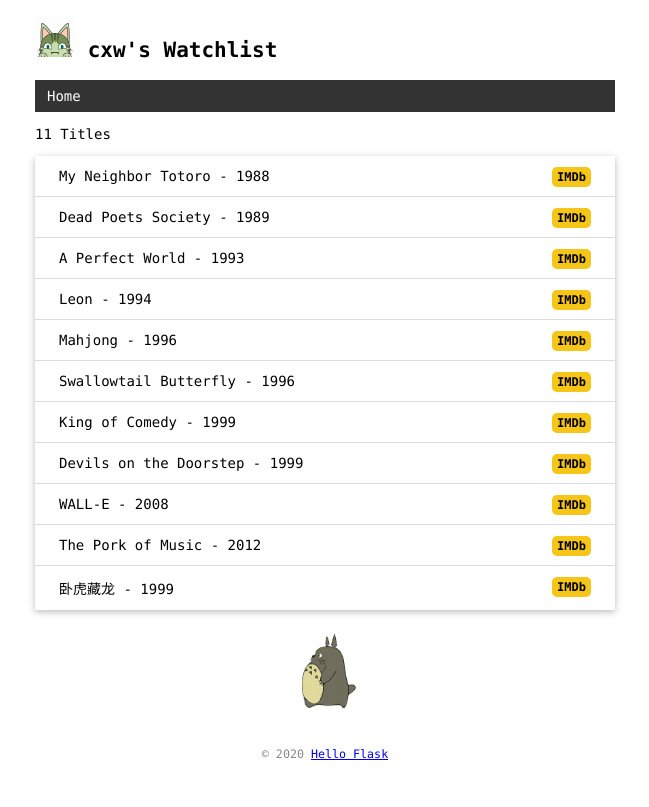
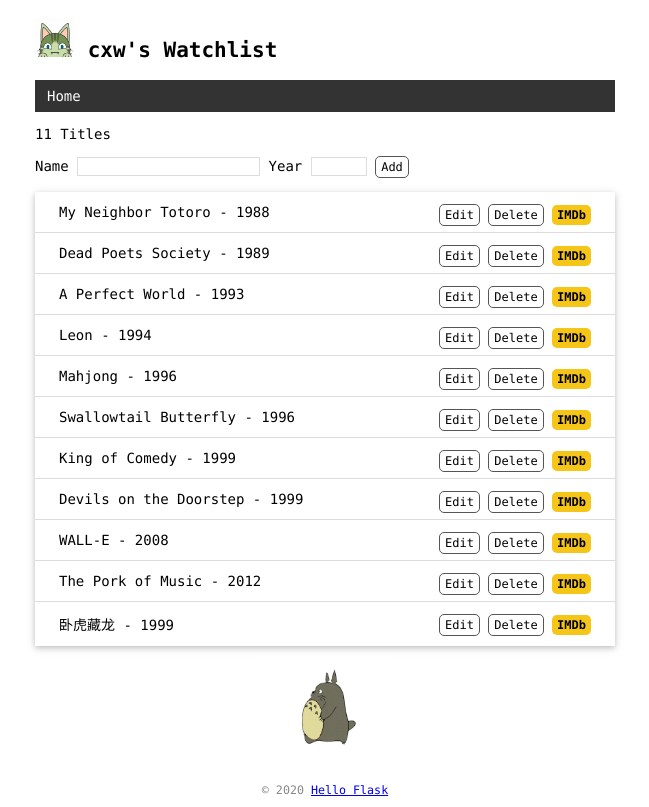
Before and after one commit to newbigland/watchlist2, a Flask app: page / in a window 1280 px wide. Shown: the whole page, without its empty margins (315-964 px from the left). Before the commit the page ends 760 px from the top, so only its background shows below. Run offline with Flask 2, Linux system fonts and the light colour scheme; data comes from the database, SQL or seed files in the repository; both versions use the stored data as it was after the commit.

Commit message:
Create, Edit and Delete item by form

```diff
--- a/app.py
+++ b/app.py
@@ -2,7 +2,7 @@ import os
 import sys
 import click
 
-from flask import Flask, url_for, render_template
+from flask import Flask, url_for, render_template, request, redirect, flash
 from flask_sqlalchemy import SQLAlchemy
 
 WIN = sys.platform.startswith('win')
@@ -16,6 +16,7 @@ app = Flask(__name__)  # 实参为什么是__name__
 # 给app对象添加配置
 app.config['SQLALCHEMY_DATABASE_URI'] = prefix + os.path.join(app.root_path, 'data.db')
 app.config['SQLALCHEMY_TRACK_MODIFICATIONS'] = False  # 关闭对模型修改的监控
+app.config['SECRET_KEY'] = 'dev'  # 设置session对象签名需要的密钥
 # 实例化一个ORM对象，用于操作数据库,参数是配置过的app
 db = SQLAlchemy(app)
 
@@ -54,16 +55,30 @@ def test_url_for():
 #     {'title': 'The Pork of Music', 'year': '2012'},
 # ]
 
-
-@app.route("/")
+# 视图函数默认只接受GET请求,用methods参数表示同时接受 GET 和 POST 请求
+@app.route("/", methods=['GET', 'POST'])
 def index():
-    #user = User.query.first()
+    if request.method == "POST":
+        # 获取表单的数据
+        title = request.form.get('title')  # 参数是表单字段的name属性值
+        year = request.form.get('year')
+        # 验证数据
+        if not title or not year or len(year) > 4 or len(title) > 60:
+            flash("Invalid input")  # 向模板传递要显示的错误信息
+            return redirect(url_for("index"))  # 重定向到主页
+        # 有效数据保存到数据库
+        movie = Movie(title=title, year=year)  # 创建电影记录
+        db.session.add(movie)
+        db.session.commit()
+        flash("Item created.")
+        return redirect(url_for("index"))
+    # 如果是GET请求
+    user = User.query.first()
     movies = Movie.query.all()
-    # 左边的关键字参数my_name,movies是模板文件index.html中使用的变量名，右边的my_name，movies是变量指向的实际对象
+    # 左边的关键字参数name,movies是模板文件index.html中使用的变量名，右边的name，movies是变量指向的实际对象
     # render_template返回渲染好的模板内容
-    #return render_template('index.html', user=user, movies=movies)
-    return render_template('index.html', movies=movies)
-
+    # return render_template('index.html', user=user, movies=movies)
+    return render_template('index.html', user=user, movies=movies)
 
 
 # 定义一个模型类表示数据库中的一张表
@@ -120,12 +135,43 @@ def forge():
 
 @app.errorhandler(404)
 def page_not_found(e):
-    #user = User.query.first()
-    #return render_template('404.html', user=user), 404  # 两个返回值
+    # user = User.query.first()
+    # return render_template('404.html', user=user), 404  # 两个返回值
     return render_template('404.html'), 404  # 两个返回值
 
 
 @app.context_processor
 def inject_user():
+    """
+    在基模板中使用了某个变量（如这里的user），因为基模板会被所有其他页面模板继承，那么这个变量需要使用模板上下文处理函数注入到模板里
+    """
     user = User.query.first()
     return dict(user=user)
+
+
+@app.route('/movie/edit/<int:movie_id>', methods=['GET', 'POST'])
+def edit(movie_id):
+    movie = Movie.query.get_or_404(movie_id)
+    if request.method == "POST":
+        title = request.form['title']
+        year = request.form['year']
+        if not title or not year or len(year) > 4 or len(title) > 60:
+            flash('Invalid input.')
+            return redirect(url_for("edit", movie_id=movie_id))
+        # 如果编辑表单数据有效
+        movie.title = title # 更新标题
+        movie.year = year  # 更新年份
+        db.session.commit()
+        flash('Item updated.')
+        return redirect(url_for("index"))
+    # 如果请求是GET
+    return render_template("edit.html", movie=movie)
+
+
+@app.route("/movie/delete/<int:movie_id>", methods=["POST"])
+def delete(movie_id):
+    movie = Movie.query.get_or_404(movie_id)
+    db.session.delete(movie)
+    db.session.commit()
+    flash("Item deleted.")
+    return redirect(url_for('index'))
--- a/static/style.css
+++ b/static/style.css
@@ -88,3 +88,77 @@ nav li a:hover {
     border-radius: 5px;
     padding: 3px 5px;
 }
+
+/* 覆盖某些浏览器对 input 元素定义的字体 */
+
+input[type=submit] {
+
+    font-family: inherit;
+
+}
+
+input[type=text] {
+
+    border: 1px solid #ddd;
+
+}
+
+input[name=year] {
+
+    width: 50px;
+
+}
+
+.btn {
+
+    font-size: 12px;
+
+    padding: 3px 5px;
+
+    text-decoration: none;
+
+    cursor: pointer;
+
+    background-color: white;
+
+    color: black;
+
+    border: 1px solid #555555;
+
+    border-radius: 5px;
+
+}
+
+.btn:hover {
+
+    text-decoration: none;
+
+    background-color: black;
+
+    color: white;
+
+    border: 1px solid black;
+
+}
+
+.alert {
+
+    position: relative;
+
+    padding: 7px;
+
+    margin: 7px 0;
+
+    color: #004085;
+
+    background-color: #cce5ff;
+
+    border-color: #b8daff;
+
+    border-radius: 5px;
+
+}
+
+.inline-form {
+    display: inline;
+}
--- a/templates/base.html
+++ b/templates/base.html
@@ -11,6 +11,11 @@
 
 </head>
 <body>
+
+{% for message in get_flashed_messages() %}
+    <div class="alert">{{ message }}</div>
+{% endfor %}
+
 <h2>
     <img src="{{ url_for('static', filename='images/avatar.png') }}" alt="Avatar" class="avatar">
     {{ user.name }}'s Watchlist
--- a/templates/index.html
+++ b/templates/index.html
@@ -3,10 +3,24 @@
 {% block content %}
     {# 使用length过滤器获取movies变量的长度 #}
     <p>{{ movies|length }} Titles</p>
+
+    <form action="" method="post">
+        Name <input type="text" name="title" autocomplete="off" required>
+        Year <input type="text" name="year" autocomplete="off" required>
+        <input type="submit" name="submit" value="Add" class="btn">
+    </form>
+
     <ul class="movie-list">
         {% for movie in movies %}
             <li>{{ movie.title }} - {{ movie.year }}
                 <span class="float-right">
+                    <a class="btn" href="{{ url_for("edit", movie_id=movie.id) }}">Edit</a>
+
+                    <form action="{{ url_for("delete", movie_id=movie.id) }}" method="post" class="inline-form">
+                        <input type="submit" name="delete" value="Delete" class="btn"
+                               onclick="return confirm('Are you sure?')">
+                    </form>
+
                     <a class="imdb" href="https://www.imdb.com/find?q={{ movie.title }}" target="_blank"
                        title="Find this movie on IMDb">IMDb</a>
                 </span>
```
Also changed, not shown: templates/edit.html (added, +10 -0 lines), data.db.
